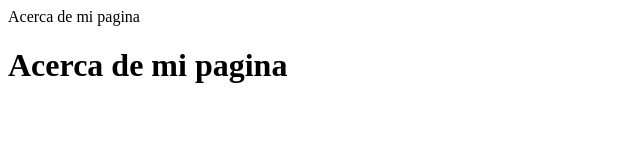
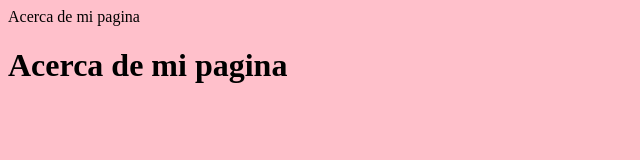
Before and after one commit to itzel-barrera/github.io, a plain HTML site: page paginas/acerca_de.html in a window 1280 px wide. Shown: the whole page, without its empty margins (0-640 px from the left). Drawn offline with Linux system fonts and the light colour scheme.

Commit message:
Update acerca_de.html

```diff
--- a/paginas/acerca_de.html
+++ b/paginas/acerca_de.html
@@ -1,6 +1,6 @@
 <html>
   <head>
-    <link rel=stylesheet" type="text/css" href="../css/estilos.css">
+    <link rel="stylesheet" type="text/css" href="../css/estilos.css">
     <titule>Acerca de mi pagina</titule>
   </head>
   <body>
```
